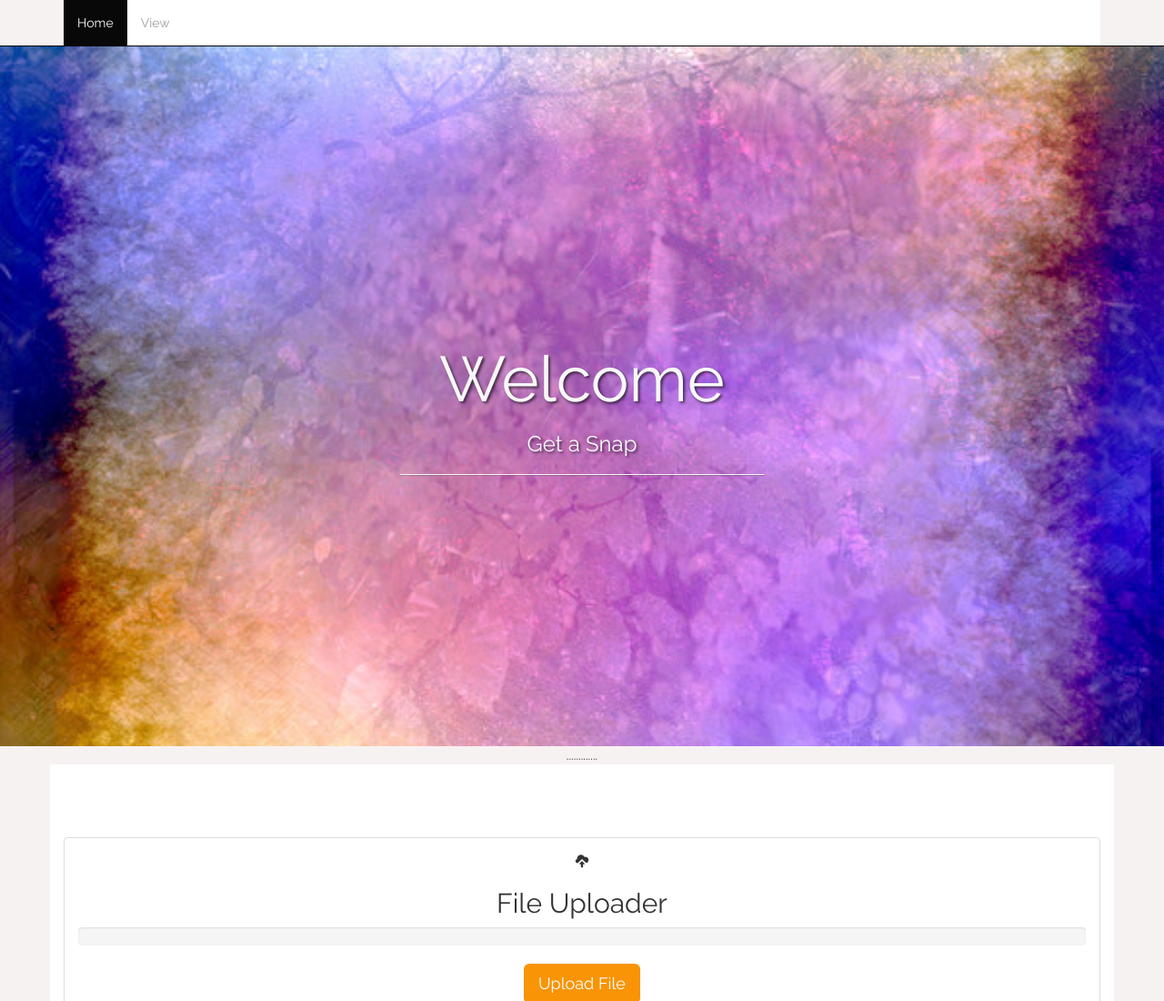
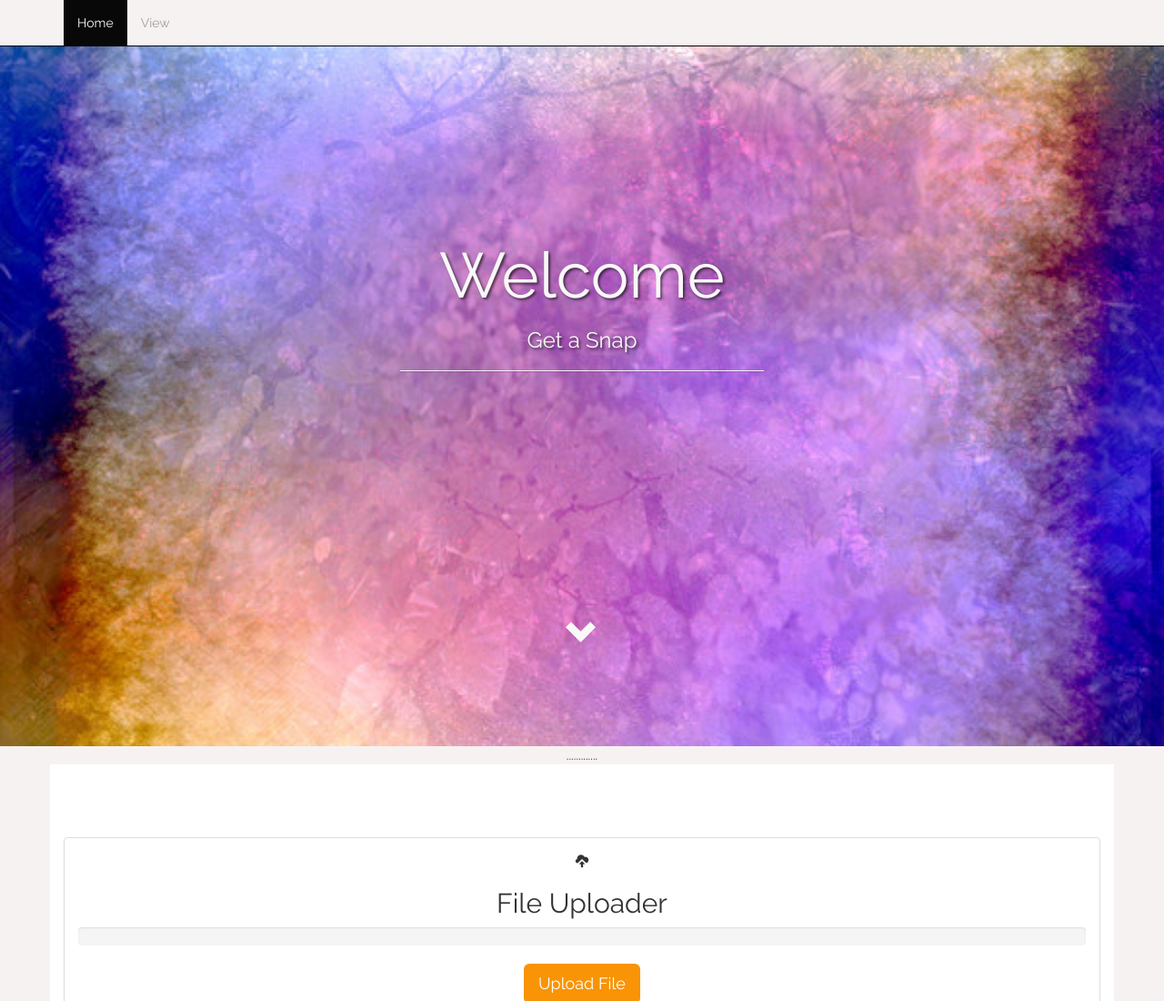
Before and after one commit to sumedha6/Photoplay, a Node server app: page / in a window 1280 px wide. Shown: the top 1100 px of the page at 91% size. Run offline with Node 20, Linux system fonts and the light colour scheme; some libraries are stand-ins or nearby versions.

Commit message:
Animation added

```diff
--- a/public/css/styles.css
+++ b/public/css/styles.css
@@ -32,7 +32,7 @@
 }
 .intro-message {
     position: relative;
-    padding-top: 20%;
+    padding-top: 10%;
     padding-bottom: 20%;
 }
 .intro-message > h1 {
--- a/public/index.html
+++ b/public/index.html
@@ -15,7 +15,7 @@
 <body>
     <nav class="navbar navbar-inverse navbar-fixed-top" style="background-color:#f7f2f2">
         <div class="container">
-            <div id="navbar" class="collapse navbar-collapse" style="background-color:white">
+            <div id="navbar" class="collapse navbar-collapse" style="background-color:#f7f2f2">
                 <ul class="nav navbar-nav">
                     <li class="active"><a href="/">Home</a></li>
                     <li><a href="view">View</a></li>
@@ -36,6 +36,8 @@
                     <hr class="intro-divider">
 
                 </div>
+                <h1> <span class="glyphicon glyphicon-chevron-down" id="arrow"></span>
+
             </div>
         </div>
 
@@ -44,13 +46,19 @@
 
 </div>
 
-
-
+<script type=text/javascript>
+$("#arrow").click(function() {
+    $('html, body').animate({
+        scrollTop: $("#SearchDiv").offset().top
+    }, 1000);
+});
+</script>
     .............
-    <div class="container" style="background-color:#ffffff;height:100%">
-        <div class="row">
+    <div style="height:100%" id="SearchDiv">
+    <div class="container" style="background-color:#ffffff;height:auto">
+        <div class="row" tyle="height:auto">
             <div class="col-xs-12">
-                <div class="panel panel-default">
+                <div class="panel panel-default" >
                     <div class="panel-body">
                         <span class="glyphicon glyphicon-cloud-upload"></span>
                         <h2>File Uploader</h2>
@@ -61,10 +69,10 @@
                         <button class="btn btn-lg upload-btn" type="button">Upload File</button>
 
     <input id="upload-input" type="file" name="uploads[]" multiple="multiple" onchange="readURL()" style="display:none"><br />
-    <img id="blah" src="#" alt="your image" style="height:auto" width="auto" class="img-responsive"/>
+  <center>  <img id="blah" src="#" alt="your image" style="height:auto" width="auto" class="img-responsive"/></center>
     <p id="response"></p>
 
-    <button id="btn" class="btn btn-lg">Click here</button>
+    <button id="btn" class="btn btn-lg" style="background-color:#F89406;color:white">Click here</button>
     <!-- <button id="btn2">Display</button> -->
     <div id='img'> </div>
     <div id='img2'> </div>
@@ -73,7 +81,7 @@
 </div>
 </div>
 </div>
-
+</div>
 
 
 
@@ -83,7 +91,6 @@
     <script src="js\sendfile.js"></script>
     <script src="js\readURL.js"></script>
     <script src="js\view.js"></script>
-    <script src="js\imageCall.js"></script>
 
 
 
```
Also changed, not shown: 1 other file.
